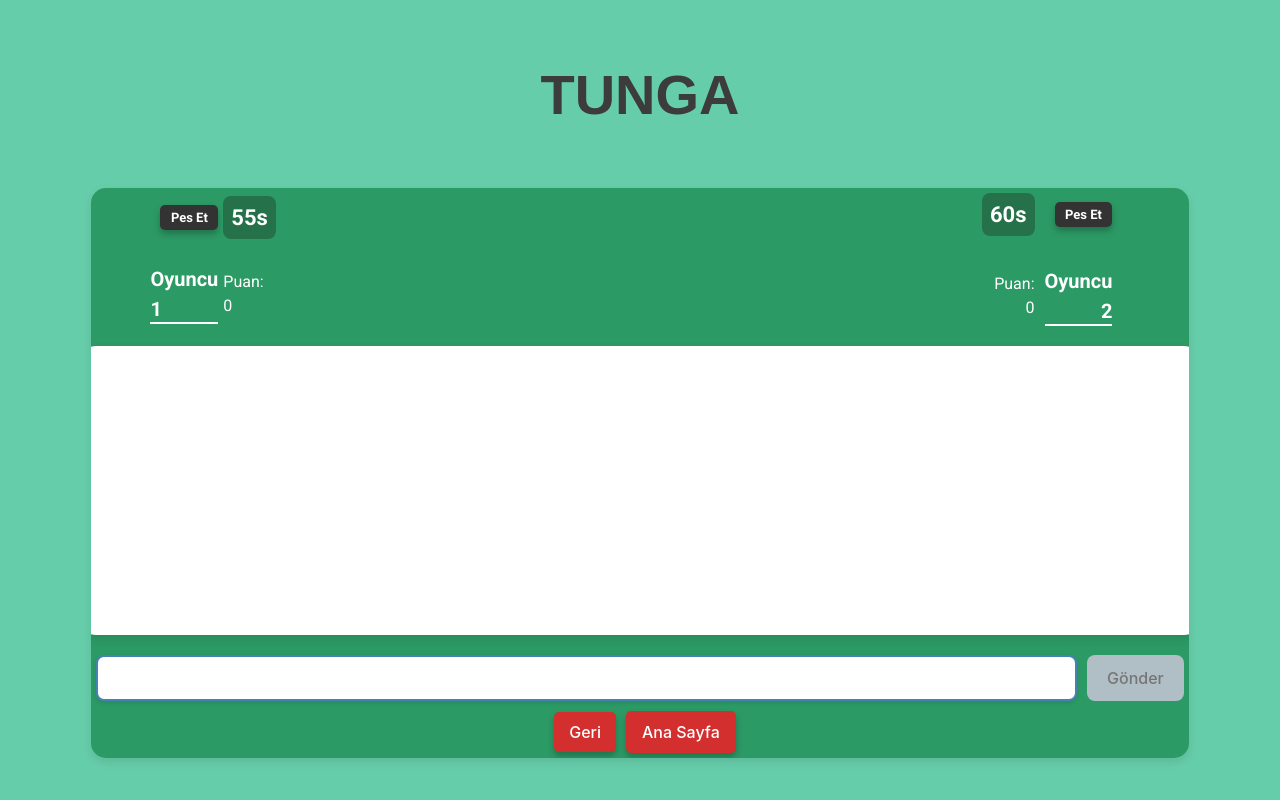
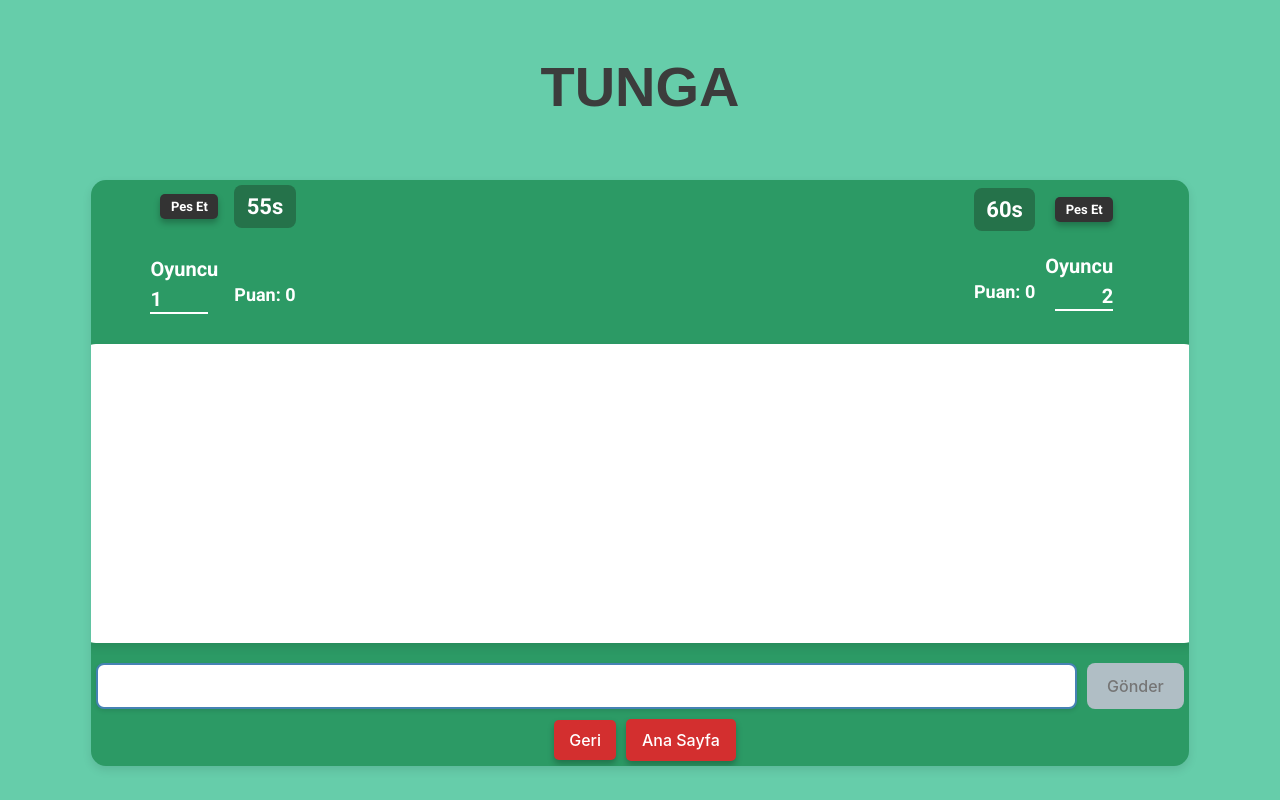
Before and after one commit to Mehmetcimen4/Teknofest-Project, a React (Vite) app in the folder Front_project/: page /sinif/lise/9/1/1/1/game in a window 1280 px wide. Built offline with nearby package versions, Linux system fonts and the light colour scheme.

Commit message:
style: Adjust game page layout, increase height, and reduce padding

```diff
--- a/Front_project/src/Game.css
+++ b/Front_project/src/Game.css
@@ -7,7 +7,7 @@
   flex-direction: column;
   justify-content: space-between;
   align-items: center;
-  height: 70vh;
+  height: 72vh;
   width: 85vw;
   padding: 5px;
   background-color: #2C9A65;
@@ -30,7 +30,7 @@
   display: grid;
   grid-template-columns: auto auto;
   grid-template-rows: auto auto;
-  gap: 5px;
+  gap: 16px;
   text-align: left;
   width: 30%;
   color: #ffffff;
@@ -73,12 +73,13 @@
   font-size: 20px;
   font-weight: 700;
   position: relative;
+  bottom: 10px;
 }
 
 .left-player .player-name::after {
   content: '';
   display: block;
-  width: 100%;
+  width: 85%;
   height: 2px;
   background-color: currentColor;
   position: absolute;
@@ -86,7 +87,7 @@
   left: 0;
 }
 
-.left-player .puan {
+.left-player .score {
   grid-column: 2 / 3;
   grid-row: 2 / 3;
   font-size: 18px;
@@ -94,6 +95,7 @@
   color: #ffffff;
   text-align: center;
   white-space: nowrap; /* Prevent text wrapping */
+
 }
 
 /* Player Info for Right Player (Mirrored Layout) */
@@ -144,12 +146,13 @@
   font-size: 20px;
   font-weight: 700;
   position: relative;
+  bottom: 10px;
 }
 
 .right-player .player-name::after {
   content: '';
   display: block;
-  width: 100%;
+  width: 85%;
   height: 2px;
   background-color: currentColor;
   position: absolute;
@@ -157,7 +160,7 @@
   right: 0;
 }
 
-.right-player .puan {
+.right-player .score {
   grid-column: 1 / 2;
   grid-row: 2 / 3;
   font-size: 18px;
@@ -187,7 +190,7 @@
   flex-direction: column;
   width: 100%;
   max-width: 1200px;
-  height: 80vh;
+  height: 85vh;
   background-color: #ffffff;
   border-radius: 15px;
   padding: 15px;
```
